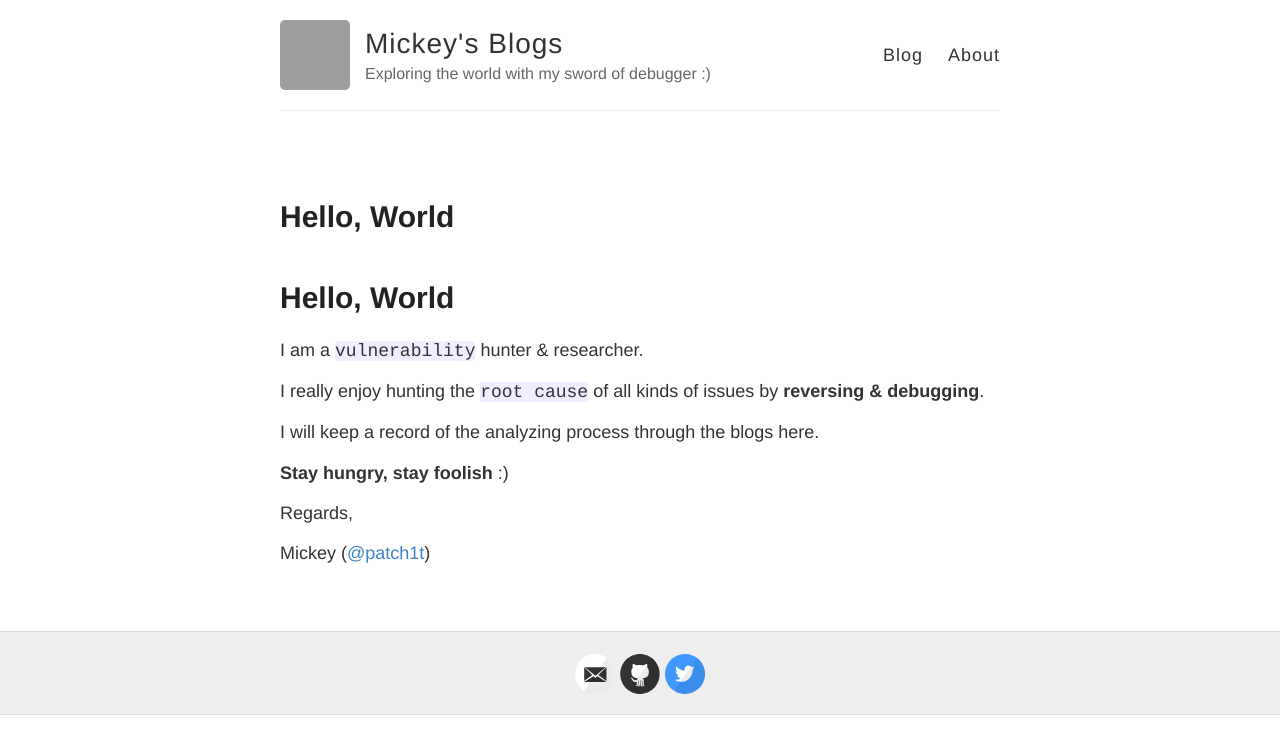
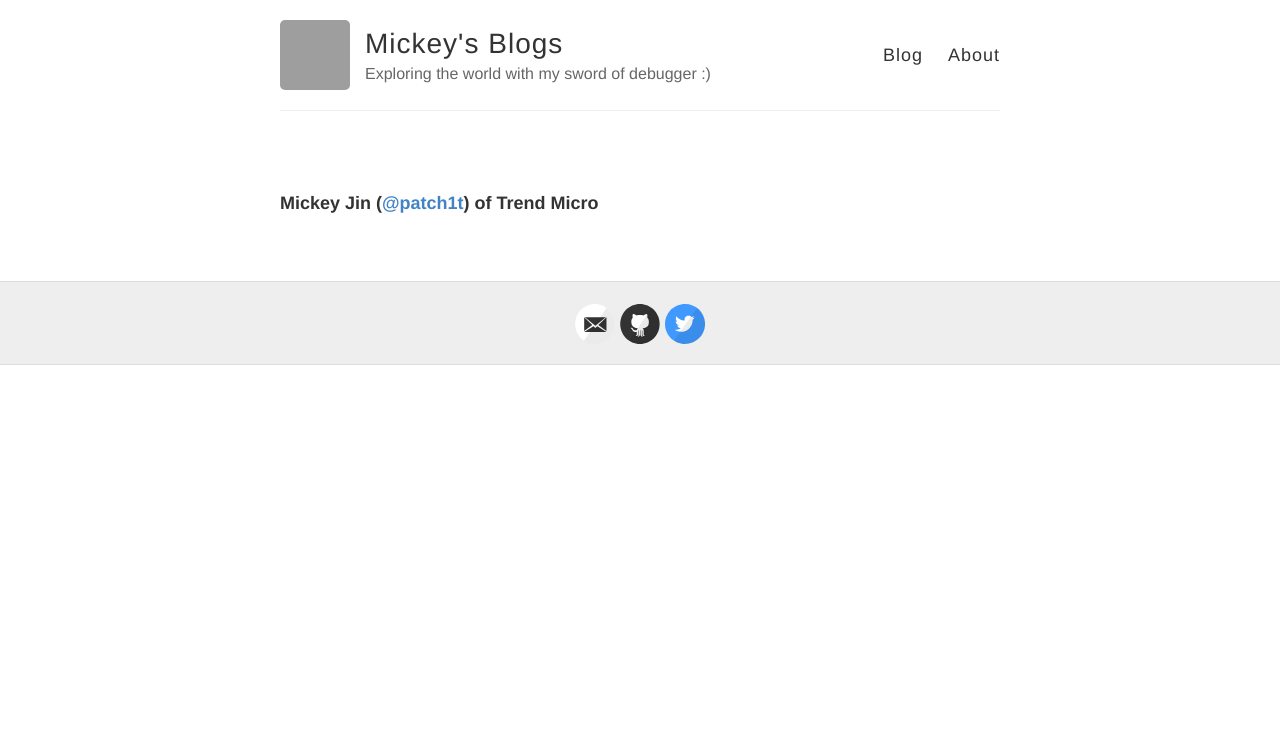
Before and after one commit to jhftss/jhftss.github.io, a Jekyll site: the page built from about.md, in a window 1280 px wide. Shown: the top 754 px of the page. Built offline with Jekyll 4.4.1, drawn with Linux system fonts in a browser that asks for light colours; our own code applies the rules of GitHub Pages for plain Markdown files; grey boxes are pictures that could not be loaded.

Commit message:
Update about.md

```diff
--- a/about.md
+++ b/about.md
@@ -3,20 +3,6 @@ layout: page
 permalink: /about/
 ---
 
-# Hello, World
-
-I am a `vulnerability` hunter & researcher.
-
-I really enjoy hunting the `root cause` of all kinds of issues by __reversing & debugging__.
-
-I will keep a record of the analyzing process through the blogs here.
 
 
-
-__Stay hungry, stay foolish__ :)
-
-
-
-Regards,
-
-Mickey ([@patch1t](https://twitter.com/patch1t))
+__Mickey Jin ([@patch1t](https://twitter.com/patch1t)) of Trend Micro__
```
